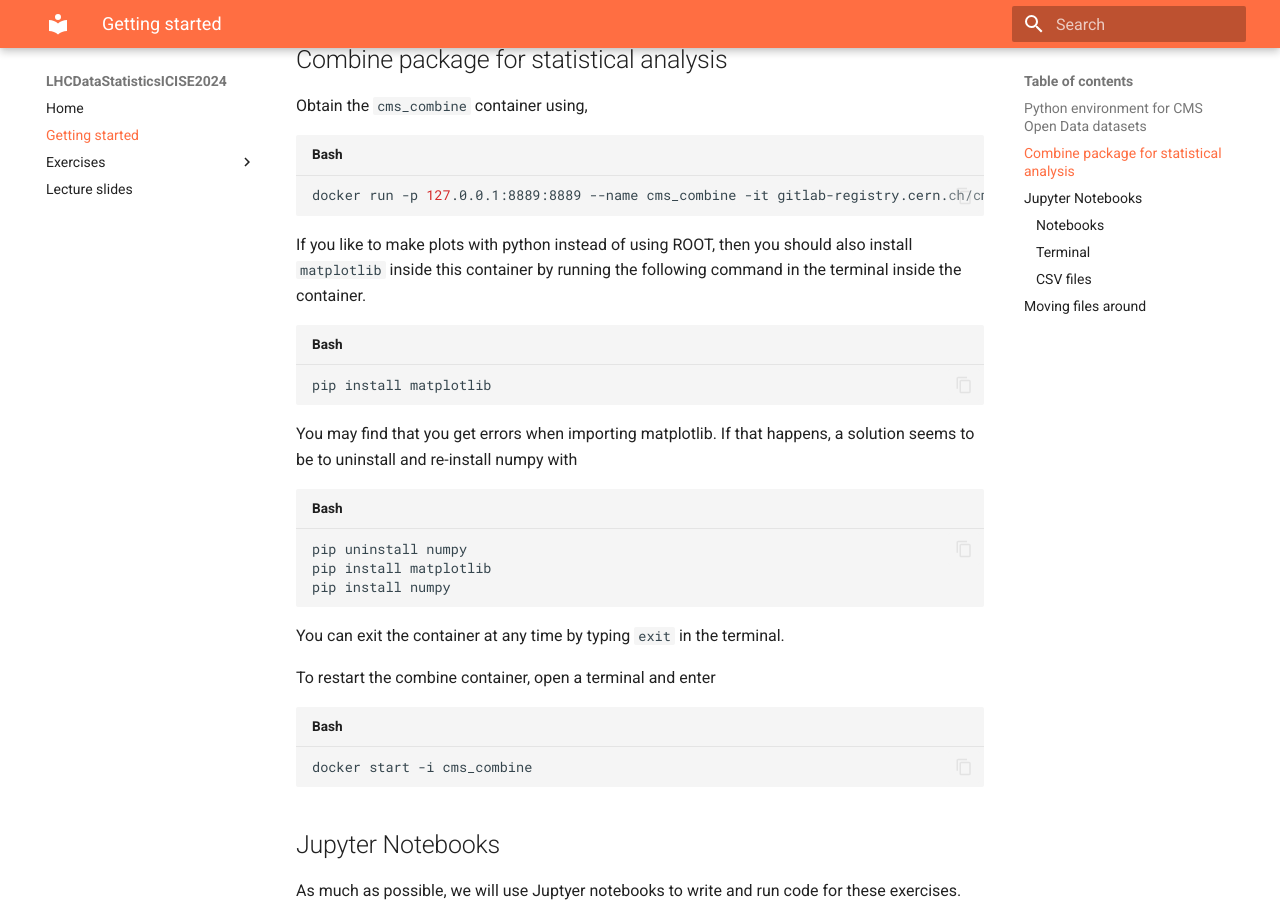
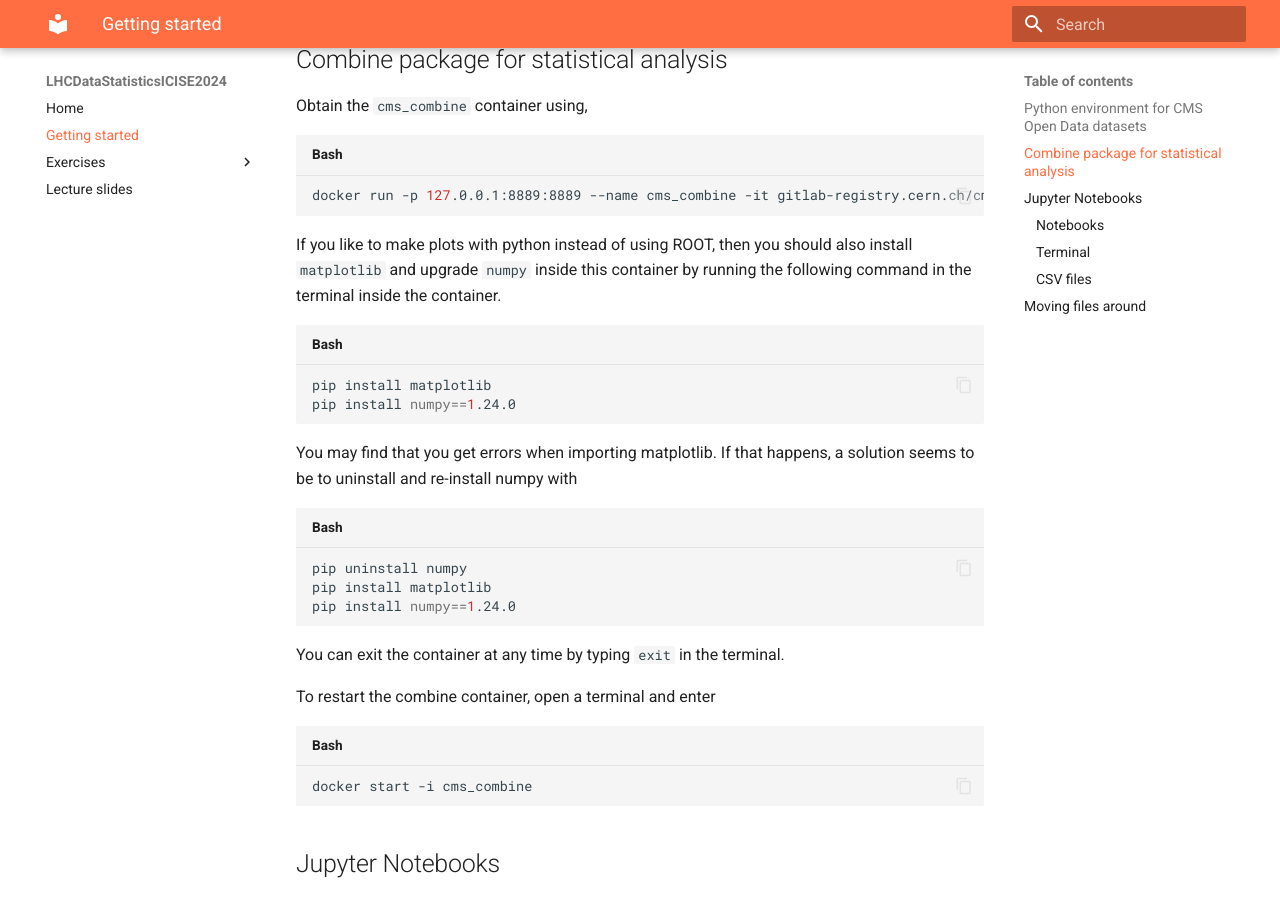
Before and after one commit to nucleosynthesis/LHCDataStatisticsICISE2024, an MkDocs documentation site: the page built from docs/setup.md, in a window 1280 px wide and 900 px high, scrolled down 1789 px. Built offline with MkDocs 1.6.1 and Material for MkDocs 9.7.7, drawn with Linux system fonts in a browser that asks for light colours.

Commit message:
Update setup.md

````diff
--- a/docs/setup.md
+++ b/docs/setup.md
@@ -36,16 +36,17 @@ Obtain the `cms_combine` container using,
 docker run -p 127.0.0.1:8889:8889 --name cms_combine -it gitlab-registry.cern.ch/cms-cloud/combine-standalone:v9.2.1-slim
 ```
 
-If you like to make plots with python instead of using ROOT, then you should also install `matplotlib` inside this container by running the following command in the terminal inside the container.
+If you like to make plots with python instead of using ROOT, then you should also install `matplotlib` and upgrade `numpy` inside this container by running the following command in the terminal inside the container.
 ```sh
 pip install matplotlib
+pip install numpy==1.24.0
 ```
 You may find that you get errors when importing matplotlib. If that happens, a solution seems to be to uninstall and re-install numpy with
 
 ```sh
 pip uninstall numpy
 pip install matplotlib
-pip install numpy
+pip install numpy==1.24.0
 ```
 
 You can exit the container at any time by typing `exit` in the terminal.
````
